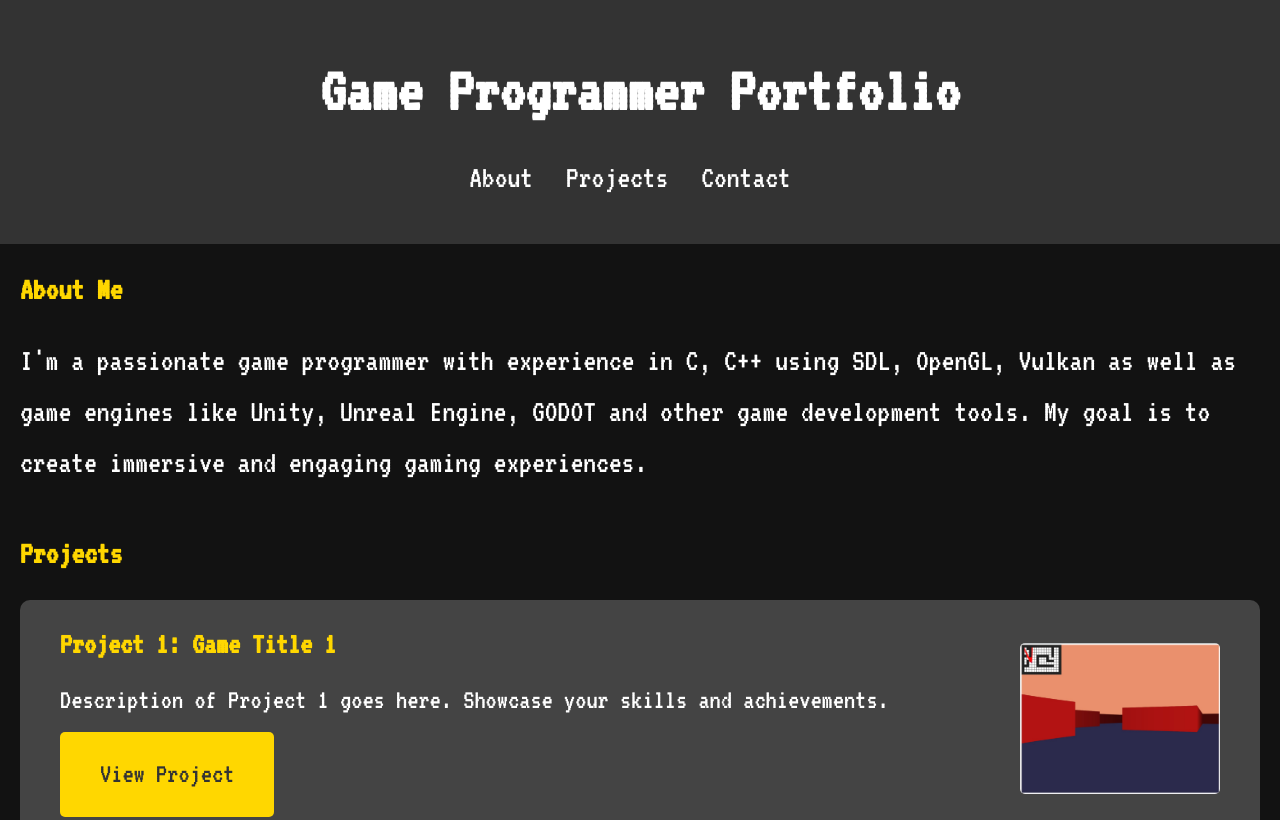
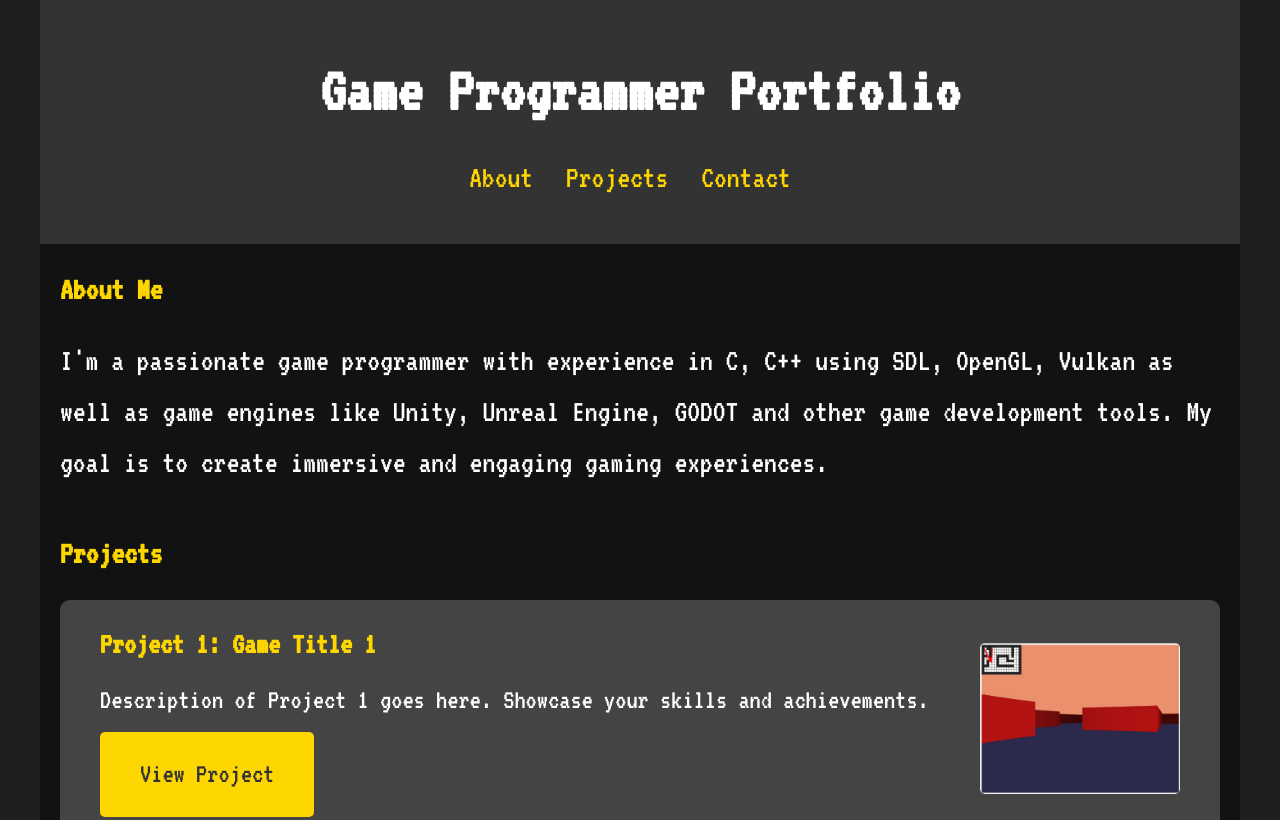
Before and after one commit to SafakOnol/Portfolio, a plain HTML site: page index.html in a window 1280 px wide. Shown: the top 820 px of the page. Drawn offline with Linux system fonts and the light colour scheme.

Commit message:
center the content

```diff
--- a/styles.css
+++ b/styles.css
@@ -12,11 +12,13 @@
 body {
     font-family: 'VT323', monospace;
     line-height: 1.6;
-    background-color: #121212;
+    background-color: #1f1f1f;
     color: #fff;
     margin: 0;
     padding: 0;
-    font-size: 32px; /* Default font size */
+    font-size: 32px;
+    max-width: 1200px;
+    margin: 0 auto;
 }
 
 header {
@@ -24,6 +26,8 @@ header {
     color: #fff;
     padding: 40px;
     text-align: center;
+    max-width: 100%;
+    box-sizing: border-box;
 }
 
 header h1 {
@@ -41,12 +45,14 @@ nav ul li {
 }
 
 nav ul li a {
-    color: #fff;
+    color: #FFD700;
     text-decoration: none;
 }
 
 section {
     padding: 20px;
+    box-sizing: border-box;
+    background-color: #121212;
 }
 
 h2 {
```
